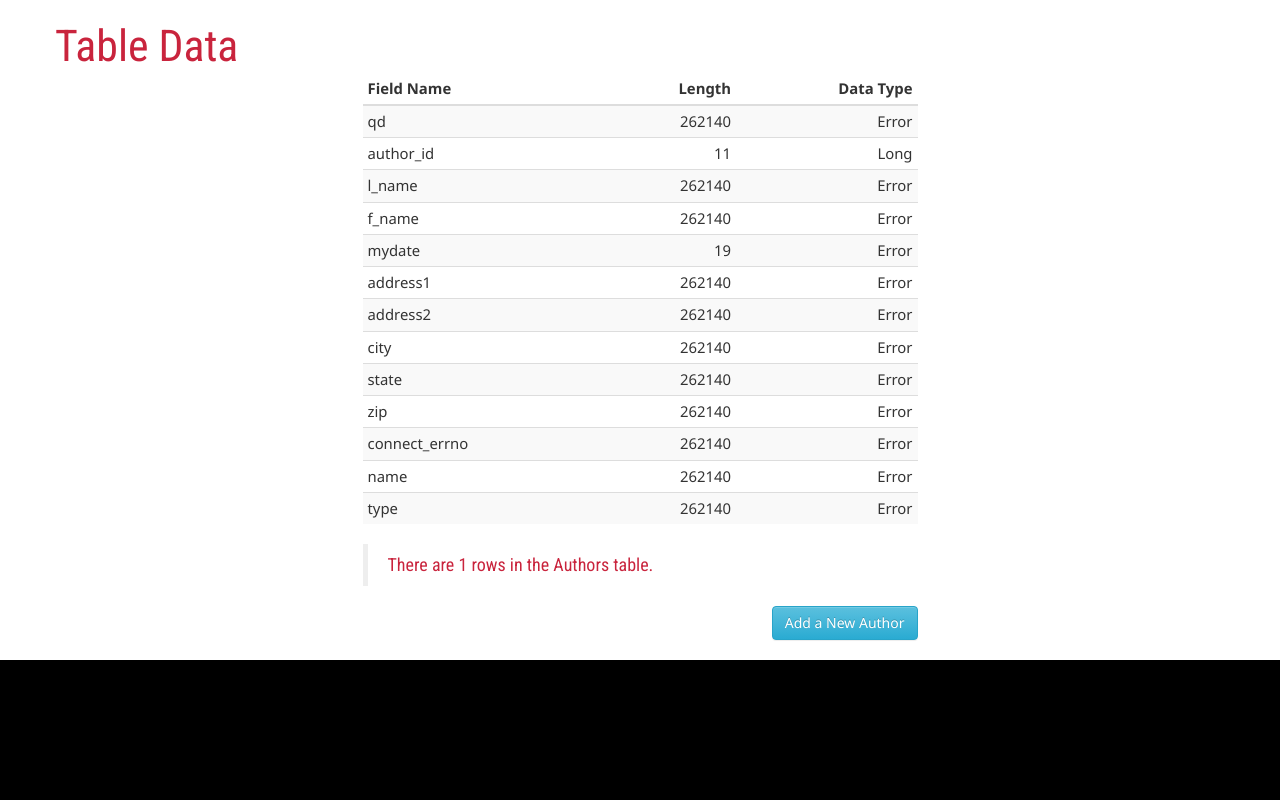
After one commit to RFollman/PHP, a PHP site: page /tableInfo.php in a window 1280 px wide. The commit adds this page. Run offline with PHP 8.4, Linux system fonts and the light colour scheme; tables that the repository leaves empty or names only in its code hold one stand-in row (values such as "Sample post"); some web fonts are replaced.

Commit message:
Adding Buttons and etc.

```diff
--- a/sampleForm.php
+++ b/sampleForm.php
@@ -67,8 +67,10 @@
 				</div>
 				<div class="form-group">
 					<input type="submit" value="Submit" class="btn btn-info pull-right">
+					<a href="tableInfo.php" class="btn btn-warning pull-right">Show Table Details</a>
 				</div>
 			</form>
+			<section class="col-sm-6 col-sm-offset-3">
 			<h2>Current Authors</h2>
 			<?php if ($result): ?>
 				<table class="small table table-condensed table-striped">
@@ -82,7 +84,7 @@
 			<?php else: ?>
 				<p>No records</p>
 			<?php endif ?>
-
+			</section>
 
 			</form>
 		</div> <!-- row -->
--- /dev/null
+++ b/tableInfo.php
@@ -0,0 +1,59 @@
+<html>
+	<head>
+		<title>Table Information</title>
+		<?php
+			include 'resources/bslinks.php';
+
+			require_once 'liblogin.php';
+			$conn = new mysqli($hostname, $user, $pword, $database);
+			if ($conn->connect_errno) {
+				printf("Connect failed: %s\n", $conn->connect_error);
+				exit();
+			}
+			$query = "select * from authors";
+			$result = $conn->query($query);
+			$finfo = $result->fetch_fields();
+			$rows = $result->num_rows;
+			function transType($t) {
+				switch ($t) {
+					case '3':
+						return 'Long';
+						break;
+					case '253':
+						return 'Varchar';
+						break;
+					default:
+						return 'Error';
+						break;
+				}
+			}
+		?>
+		<link rel="stylesheet" href="css/main-php.css">
+	</head>
+	<body>
+		<div class="content">
+			<div class="container">
+				<div class="row">
+					<h1>Table Data</h1>
+					<?php if ($result): ?>
+						<section class="col-sm-6 col-sm-offset-3">
+						<table class="small table table-condensed table-striped">
+							<thead>
+								<tr><th>Field Name</th><th class="text-right">Length</th><th class="text-right">Data Type</th></tr>
+							</thead>
+							<tbody>
+								<?php foreach ($finfo as $r): ?>
+									<tr><td><?=$r->name?></td><td class="text-right"><?=$r->length?></td><td class="text-right"><?=transType($r->type)?></td></tr>
+								<?php endforeach ?>
+							</tbody>
+						</table>
+						<blockquote><h4>There are <?=$rows?> rows in the Authors table.</h4></blockquote>
+						<a href="sampleForm.php" class="btn btn-info pull-right">Add a New Author</a>
+						</section>
+					<?php endif ?>
+				</div>
+			</div>
+		</div>
+		<?php include 'resources/bsfooter.php'; ?>
+	</body>
+</html>
```
